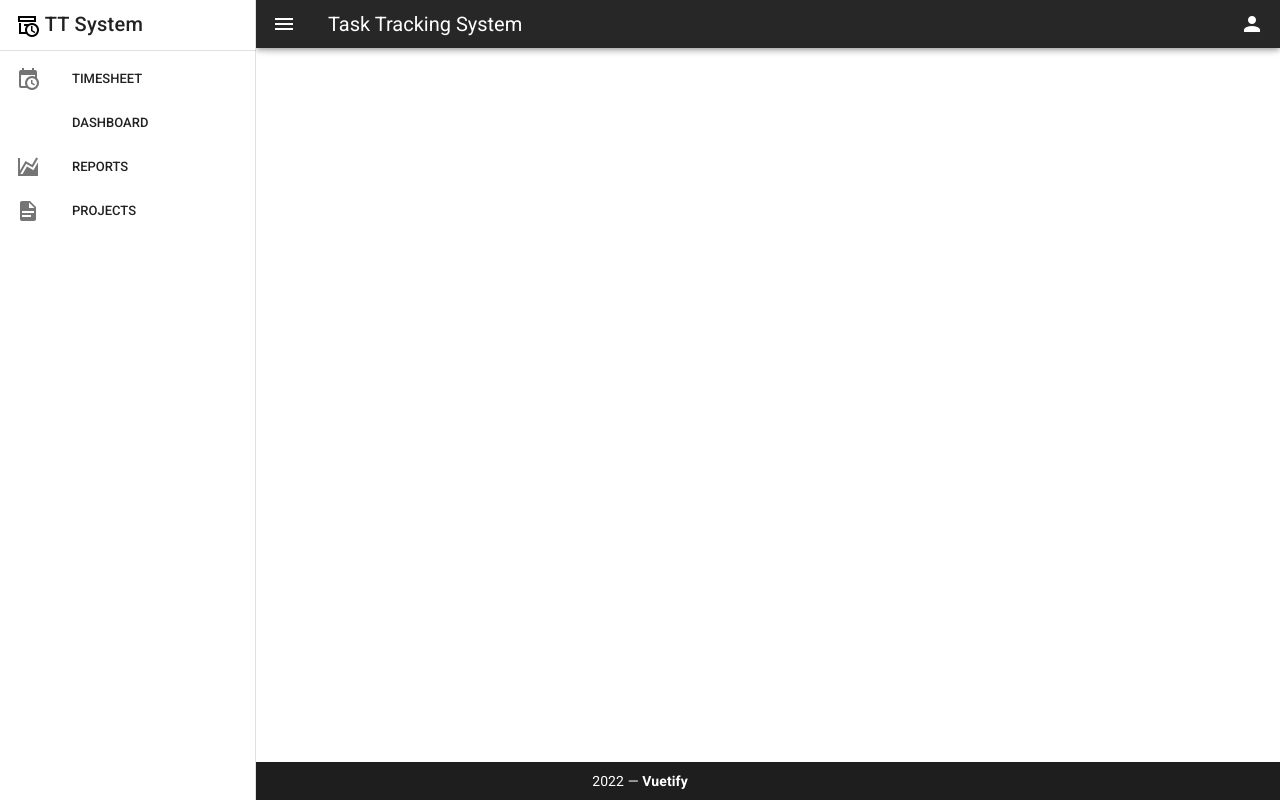
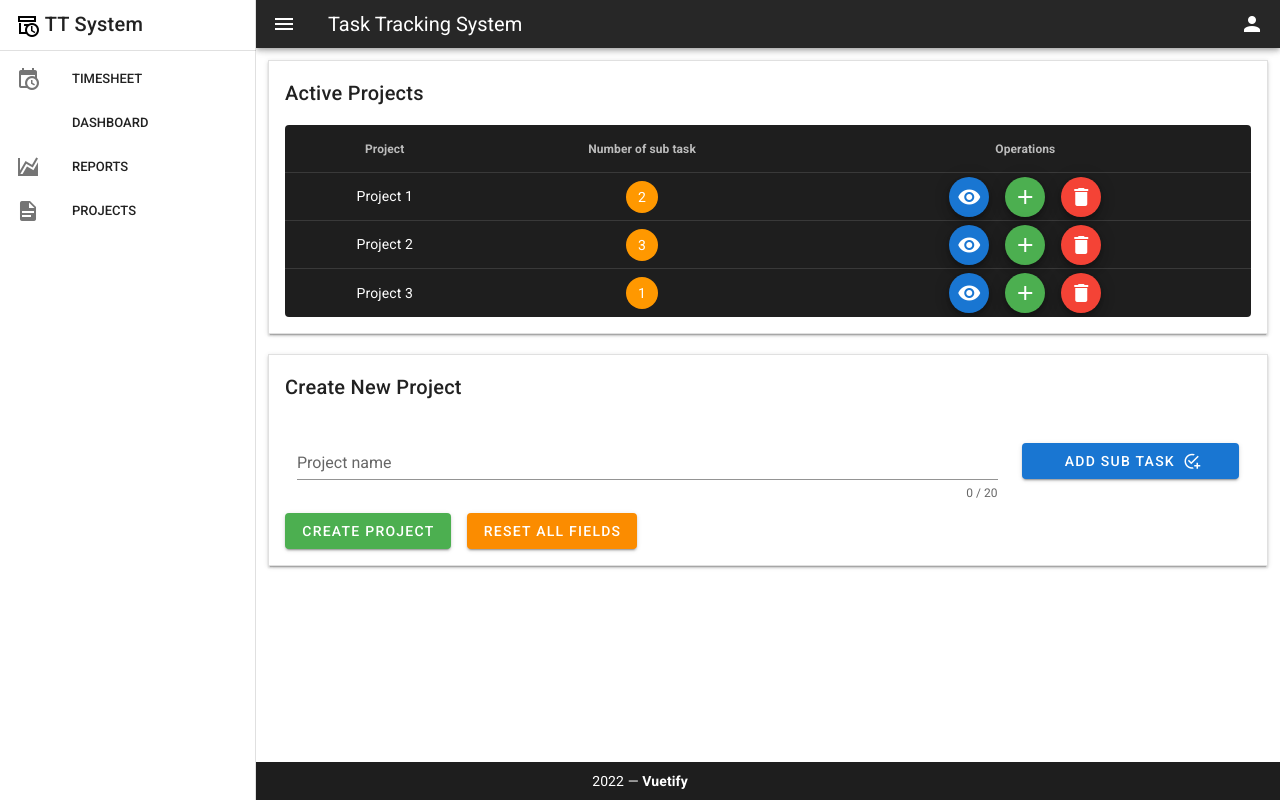
Before and after one commit to selmanbaskaya/vue-task-tracking-system, a Vue app: page / in a window 1280 px wide. Built offline with nearby package versions, Linux system fonts and the light colour scheme.

Commit message:
active projects and create new project components has been implemented

```diff
--- /dev/null
+++ b/src/components/Container/Dashboard/ActiveProjects.vue
@@ -0,0 +1,66 @@
+<template>
+  <v-card elevation="2" outlined shaped tile>
+    <v-card-title>Active Projects</v-card-title>
+
+    <v-card-text>
+      <v-simple-table dark>
+        <template v-slot:default>
+          <thead>
+            <tr>
+              <th v-for="column in columns" :key="column" class="text-center">
+                {{ column }}
+              </th>
+            </tr>
+          </thead>
+
+          <tbody class="text-center">
+            <tr v-for="row in rows" :key="row.name">
+              <td>{{ row.project }}</td>
+              <td>
+                <v-chip color="orange" dark>
+                  {{ row.numberOfSubtask }}
+                </v-chip>
+              </td>
+              <td>
+                <v-btn class="mx-2" fab dark small color="primary">
+                  <v-icon dark> mdi-eye </v-icon>
+                </v-btn>
+                <v-btn class="mx-2" fab dark small color="green">
+                  <v-icon dark> mdi-plus </v-icon>
+                </v-btn>
+                <v-btn class="mx-2" fab dark small color="red">
+                  <v-icon dark> mdi-delete </v-icon>
+                </v-btn>
+              </td>
+            </tr>
+          </tbody>
+        </template>
+      </v-simple-table>
+    </v-card-text>
+  </v-card>
+</template>
+
+<script>
+export default {
+  name: "ActiveProjects",
+  data() {
+    return {
+      columns: ["Project", "Number of sub task", "Operations"],
+      rows: [
+        {
+          project: "Project 1",
+          numberOfSubtask: 2,
+        },
+        {
+          project: "Project 2",
+          numberOfSubtask: 3,
+        },
+        {
+          project: "Project 3",
+          numberOfSubtask: 1,
+        },
+      ],
+    };
+  },
+};
+</script>
--- /dev/null
+++ b/src/components/Container/Dashboard/CreateProject.vue
@@ -0,0 +1,76 @@
+<template>
+  <v-card elevation="2" outlined shaped tile>
+    <v-card-title>Create New Project</v-card-title>
+
+    <v-card-text>
+      <v-form ref="form" v-model="valid" lazy-validation>
+        <v-container>
+          <v-row>
+            <v-col cols="12" md="9">
+              <v-text-field
+                v-model="projectName"
+                :counter="20"
+                :rules="projectNameRules"
+                label="Project name"
+                required
+              >
+              </v-text-field
+            ></v-col>
+
+            <v-col cols="12" md="3">
+              <v-btn block color="primary" class="mt-3 white--text">
+                Add Sub Task
+                <v-icon right dark>
+                  mdi-checkbox-marked-circle-plus-outline
+                </v-icon>
+              </v-btn>
+            </v-col>
+          </v-row>
+
+          <v-row>
+            <v-btn
+              :disabled="!valid"
+              color="success"
+              class="mr-4"
+              @click="validate"
+            >
+              Create Project
+            </v-btn>
+
+            <v-btn color="warning" @click="reset"> Reset All Fields </v-btn>
+          </v-row>
+        </v-container>
+      </v-form>
+    </v-card-text>
+  </v-card>
+</template>
+
+<script>
+export default {
+  name: "CreateProject",
+  data: () => ({
+    valid: true,
+    projectName: "",
+    projectNameRules: [
+      (v) => !!v || "Project name is required",
+      (v) =>
+        (v && v.length <= 10) || "Project name must be less than 20 characters",
+    ],
+    subTasks: [],
+    subTaskRules: [
+      (v) => !!v || "Project name is required",
+      (v) =>
+        (v && v.length <= 10) || "Project name must be less than 20 characters",
+    ],
+  }),
+
+  methods: {
+    validate() {
+      this.$refs.form.validate();
+    },
+    reset() {
+      this.$refs.form.reset();
+    },
+  },
+};
+</script>
--- a/src/components/Container/Dashboard/Dashboard.vue
+++ b/src/components/Container/Dashboard/Dashboard.vue
@@ -1,9 +1,19 @@
 <template>
-  <span>Dashboard vue component</span>
+  <div>
+    <active-projects-component />
+
+    <create-project-component class="mt-5" />
+  </div>
 </template>
 
 <script>
+import ActiveProjects from "./ActiveProjects"
+import CreateProject from "./CreateProject"
 export default {
   name: "Dashboard",
+  components: {
+    "active-projects-component": ActiveProjects,
+    "create-project-component": CreateProject,
+  },
 };
 </script>
--- a/src/store/modules/containerController.js
+++ b/src/store/modules/containerController.js
@@ -1,6 +1,6 @@
 const state = {
   timeSheetCompStatus: false,
-  dashboardCompStatus: false,
+  dashboardCompStatus: true,
   reportsCompStatus: false,
   projectsCompStatus: false,
 };
```
